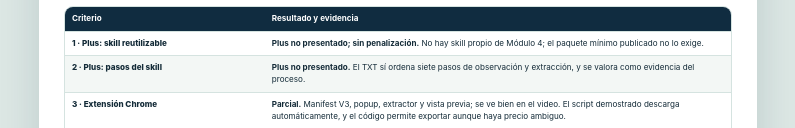
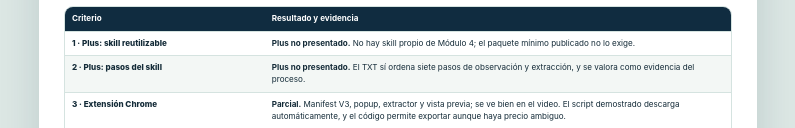
Before and after one commit to santi-pandora2/agente-ia-python, a browser extension: page entregable4/retroalimentacion/scorecard-santiago-rojas.html in a window 1280 px wide. Shown: the part 831-959 px from the top of the page, without its empty margins (242-1037 px from the left). Drawn offline with Linux system fonts and the light colour scheme.

Commit message:
Ajuste de lenguaje de retroalimentación Módulo 4 — Santiago Rojas
* Ajuste de lenguaje de retroalimentación Módulo 4 — Santiago Rojas

* Ajuste de lenguaje de retroalimentación Módulo 4 — Santiago Rojas

```diff
--- a/entregable4/retroalimentacion/scorecard-santiago-rojas.html
+++ b/entregable4/retroalimentacion/scorecard-santiago-rojas.html
@@ -43,7 +43,7 @@
       <section class="human"><div class="human-head"><h3>Observación del video</h3><span class="pending">Incorporada</span></div><p><strong>La extensión se ve bien.</strong> En el <a href="https://www.loom.com/share/bcac849df74443cf8d6d4dac504ca651">video</a> se usa un script para abrirla, analizar la página y descargar el CSV. Esa automatización puede ser útil, pero la demostración no usa la interfaz del popup para dar al usuario control sobre la revisión y la descarga. La paginación no está soportada automáticamente: cada ejecución procesa solo la página abierta.</p></section>
 
       <section class="section"><div class="label">Rúbrica global del Módulo 4</div><h2>Cuatro técnicos + dos plus opcionales</h2><table class="check"><thead><tr><th>Criterio</th><th>Resultado y evidencia</th></tr></thead><tbody>
-        <tr><td>1 · Plus: skill reutilizable</td><td><strong>Plus no presentado; sin penalización.</strong> No hay skill propio de Módulo 4; el paquete mínimo publicado no lo exige.</td></tr>
+        <tr><td>1 · Plus: skill reutilizable</td><td><strong>Plus no presentado.</strong> No hay skill propio de Módulo 4; el paquete mínimo publicado no lo exige.</td></tr>
         <tr><td>2 · Plus: pasos del skill</td><td><strong>Plus no presentado.</strong> El TXT sí ordena siete pasos de observación y extracción, y se valora como evidencia del proceso.</td></tr>
         <tr><td>3 · Extensión Chrome</td><td><strong>Parcial.</strong> Manifest V3, popup, extractor y vista previa; se ve bien en el video. El script demostrado descarga automáticamente, y el código permite exportar aunque haya precio ambiguo.</td></tr>
         <tr><td>4 · Cualquier categoría fácilmente</td><td><strong>Parcial.</strong> El popup analiza la pestaña activa y el script admite una URL por corrida (Combos por defecto). No hay selector de categorías ni procesamiento en lote.</td></tr>
```
Also changed, not shown: 1 other file.
